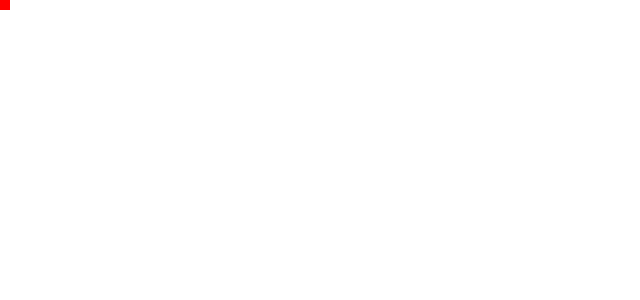
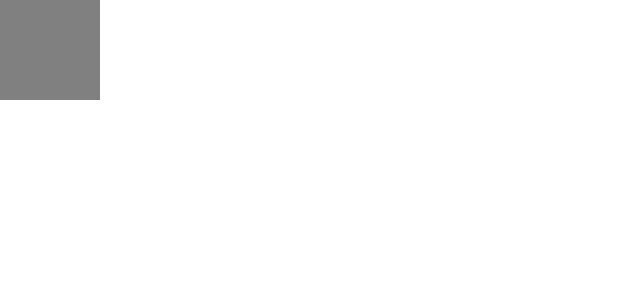
Before and after one commit to ftodoric/cgl-svelte, a SvelteKit app: page / in a window 1280 px wide. Shown: the top 300 px of the page, without its empty margins (0-640 px from the left). Built offline with nearby package versions, Linux system fonts and the light colour scheme.

Commit message:
Add game board

```diff
--- a/src/components/Cell.svelte
+++ b/src/components/Cell.svelte
@@ -8,7 +8,7 @@
   .cell-container {
     width: 10px;
     height: 10px;
-    background-color: red;
+    background-color: gray;
   }
 
   .is-alive {
--- a/src/routes/+page.svelte
+++ b/src/routes/+page.svelte
@@ -1,7 +1,21 @@
-<script>
+<script lang="ts">
   import "../styles/reset.css";
   import "../styles/globals.css";
   import Cell from "../components/Cell.svelte";
+
+  const initialBoardState = {
+    width: 10,
+    height: 10,
+    aliveMatrixIndices: [
+      [0, 0],
+      [1, 1],
+      [4, 6],
+    ],
+  };
+
+  const isCellAlive = (rowIndex: number, colIndex: number) => {
+    return initialBoardState.aliveMatrixIndices.includes([rowIndex, colIndex]);
+  };
 </script>
 
 <svelte:head>
@@ -13,8 +27,17 @@
 </svelte:head>
 
 <div>
-  <Cell isAlive={false} />
+  {#each [...Array(initialBoardState.height).keys()] as rowIndex}
+    <div class="board-row">
+      {#each [...Array(initialBoardState.width).keys()] as colIndex}
+        <Cell isAlive={isCellAlive(rowIndex, colIndex)} />
+      {/each}
+    </div>
+  {/each}
 </div>
 
 <style>
+  .board-row {
+    display: flex;
+  }
 </style>
```
